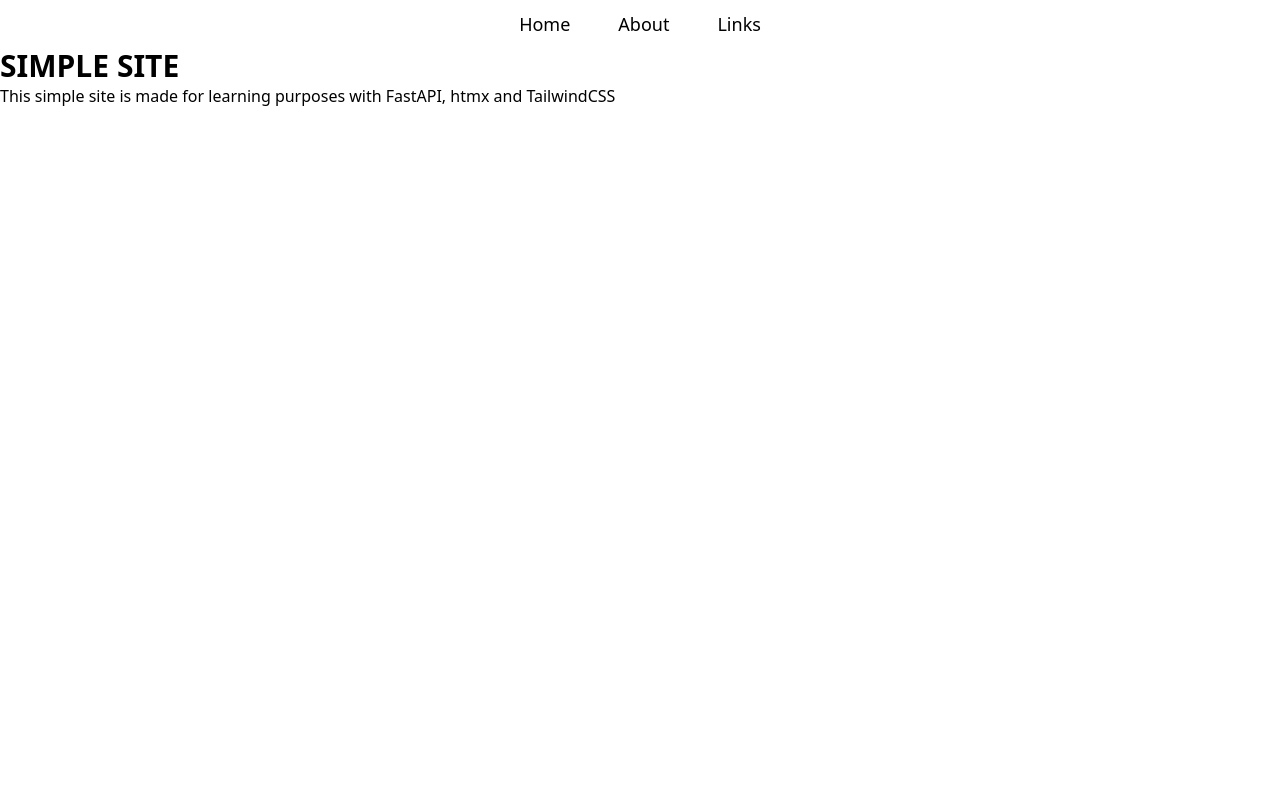
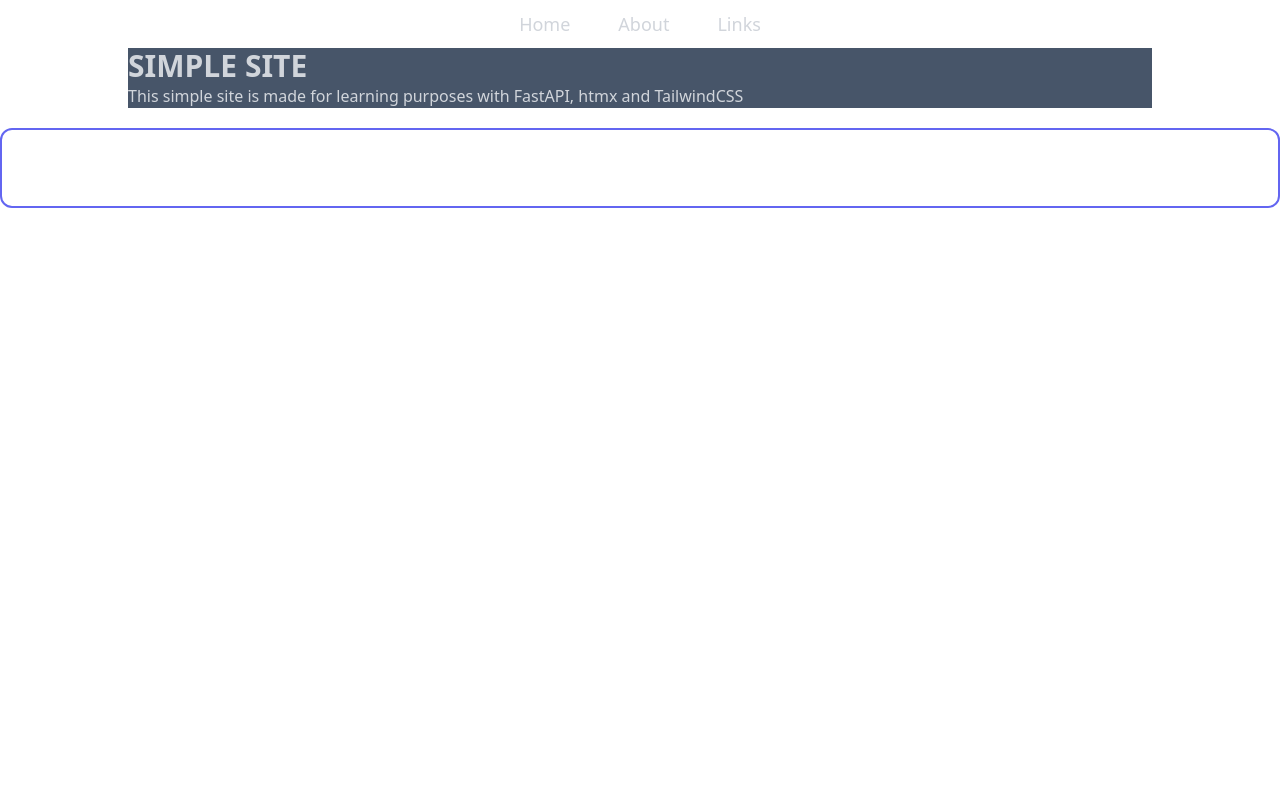
Before and after one commit to guff192/htmx-simplesite, a Python web app: template app/templates/shared/main.html in a window 1280 px wide. Run offline with Jinja, Linux system fonts and the light colour scheme; the template is opened without the code that fills it, so the values that code supplies are empty; style sheets or scripts are compiled from the project's sources; some libraries are stand-ins or nearby versions.

Commit message:
Moved header and footer into separate files

```diff
--- a/app/templates/shared/_base.html
+++ b/app/templates/shared/_base.html
@@ -13,19 +13,22 @@
 
   <!-- CSS -->
   <link rel="stylesheet" href="{{ url_for('static', path='css/main.css') }}" type="text/css"/>
+
+  <!-- JS -->
+  <script src="{{ url_for('static', path='js/htmx.min.js') }}" type="text/javascript"></script>
 </head>
-<body class="dark:bg-slate-400">
+<body class="dark:bg-slate-900 text-gray-300">
 
-    <nav class="flex flex-row w-full h-12 justify-around items-center">
-        <div id="links" class="flex flex-row items-center text-lg space-x-8">
-            <a class="hover:underline hover:bg-indigo-200 transition-all duration-300 p-2 rounded" href="#">Home</a>
-            <a class="hover:underline hover:bg-indigo-200 transition-all duration-300 p-2 rounded" href="#">About</a>
-            <a class="hover:underline hover:bg-indigo-200 transition-all duration-300 p-2 rounded" href="#">Links</a>
-        </div>
-    </nav>
+    {% include "shared/_header.html" %}
 
-    {% block content %}
-    <h1>Hello, there!</h1>
-    {% endblock %}
+    <main class="bg-slate-600 max-w-screen-lg mx-auto">
+        {% block content %}
+        <h1>Hello, there!</h1>
+        {% endblock %}
+    </main>
+
+    <!-- Footer -->
+    {% include "shared/_footer.html" %}
+
 </body>
 </html>
--- /dev/null
+++ b/app/templates/shared/_footer.html
@@ -0,0 +1,2 @@
+<footer class="border-2 rounded-xl border-indigo-500 text-gray-300 h-20 mt-5 w-full-md">
+</footer>
--- /dev/null
+++ b/app/templates/shared/_header.html
@@ -0,0 +1,9 @@
+<header>
+<nav class="flex flex-row w-full h-12 justify-around items-center">
+    <div id="links" class="flex flex-row items-center text-lg space-x-8">
+        <a class="hover:underline hover:bg-indigo-500 hover:text-gray-100 transition-all duration-200 p-2 rounded" href="/">Home</a>
+        <a class="hover:underline hover:bg-indigo-500 hover:text-gray-100 jransition-all duration-200 p-2 rounded" href="/about">About</a>
+        <a class="hover:underline hover:bg-indigo-500 hover:text-gray-100 transition-all duration-200 p-2 rounded" href="/catalog">Links</a>
+    </div>
+</nav>
+<header>
```
